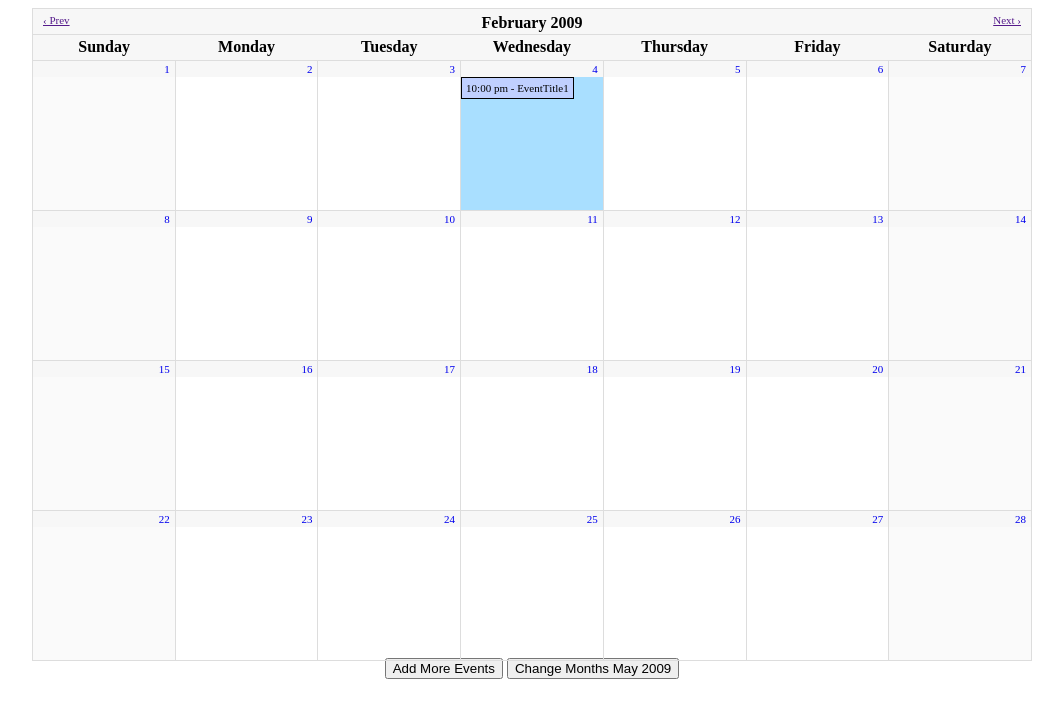
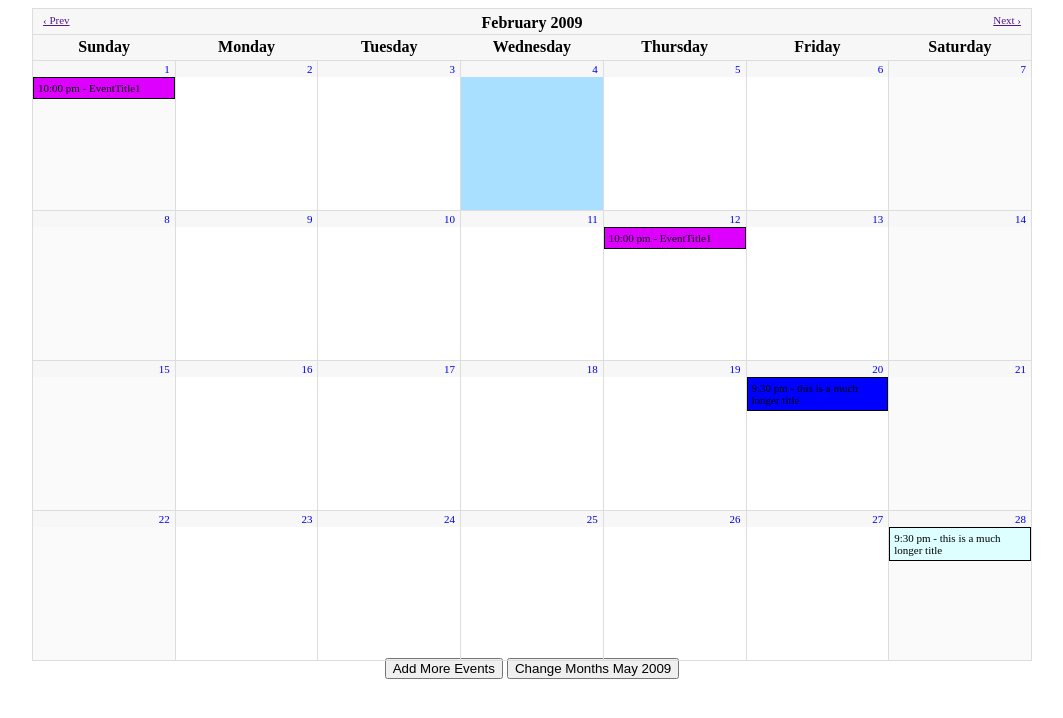
Before and after one commit to atmos/svnimport-test, a plain HTML site: page Index.html in a window 1280 px wide. Shown: the whole page, without its empty margins (108-1171 px from the left). Drawn offline with Linux system fonts and the light colour scheme.

Commit message:
ref #4, #16, #7 closes #$, #16 JSON date formating and new extension points added.

```diff
--- a/Index.html
+++ b/Index.html
@@ -24,8 +24,8 @@
 				width: 1000,
 				onMonthChanged: function(dateIn) {
 					//this could be an Ajax call to the backend to get this months events
-					//var events = [ 	{ "EventID": 7, "Date": new Date(2009, 1, 1), "Title": "10:00 pm - EventTitle1", "URL": "#", "Description": "This is a sample event description", "CssClass": "Birthday" },
-					//				{ "EventID": 8, "Date": new Date(2009, 1, 2), "Title": "9:30 pm - this is a much longer title", "URL": "#", "Description": "This is a sample event description", "CssClass": "Meeting" }
+					//var events = [ 	{ "EventID": 7, "StartDate": new Date(2009, 1, 1), "Title": "10:00 pm - EventTitle1", "URL": "#", "Description": "This is a sample event description", "CssClass": "Birthday" },
+					//				{ "EventID": 8, "StartDate": new Date(2009, 1, 2), "Title": "9:30 pm - this is a much longer title", "URL": "#", "Description": "This is a sample event description", "CssClass": "Meeting" }
 					//];
 					//$.jMonthCalendar.ReplaceEventCollection(events);
 					return true;
@@ -40,10 +40,10 @@
 			};
 
 
-			var events = [ 	{ "EventID": 1, "Date": new Date(2009, 1, 1), "Title": "10:00 pm - EventTitle1", "URL": "#", "Description": "This is a sample event description", "CssClass": "Birthday" },
-							{ "EventID": 1, "Date": new Date(2009, 1, 4), "Title": "10:00 pm - EventTitle1", "URL": "#", "Description": "This is a sample event description", "CssClass": "Birthday" },
-							{ "EventID": 2, "Date": new Date(2009, 1, 3), "Title": "9:30 pm - this is a much longer title", "URL": "#", "Description": "This is a sample event description", "CssClass": "Meeting" },
-							{ "EventID": 3, "Date": new Date(2009, 1, 20), "Title": "9:30 pm - this is a much longer title", "URL": "#", "Description": "This is a sample event description", "CssClass": "Meeting" }
+			var events = [ 	{ "EventID": 1, "StartDate": "new Date(2009, 1, 1)", "Title": "10:00 pm - EventTitle1", "URL": "#", "Description": "This is a sample event description", "CssClass": "Birthday" },
+							{ "EventID": 1, "StartDate": new Date(2009, 1, 12), "Title": "10:00 pm - EventTitle1", "URL": "#", "Description": "This is a sample event description", "CssClass": "Birthday" },
+							{ "EventID": 2, "StartDate": "2009-02-28T00:00:00.0000000", "Title": "9:30 pm - this is a much longer title", "URL": "#", "Description": "This is a sample event description", "CssClass": "Meeting" },
+							{ "EventID": 3, "StartDate": new Date(2009, 1, 20), "Title": "9:30 pm - this is a much longer title", "URL": "#", "Description": "This is a sample event description", "CssClass": "Meeting" }
 			];
 
 			var newoptions = { };
@@ -53,13 +53,13 @@
 			//$.jMonthCalendar.Initialize(newoptions, newevents);
 
 
-			$.jMonthCalendar.Initialize(options, newevents);
+			$.jMonthCalendar.Initialize(options, events);
 
 
 
 
-			var extraEvents = [	{ "EventID": 5, "Date": new Date(2009, 0, 11), "Title": "10:00 pm - EventTitle1", "URL": "#", "Description": "This is a sample event description", "CssClass": "Birthday" },
-								{ "EventID": 6, "Date": new Date(2009, 0, 20), "Title": "9:30 pm - this is a much longer title", "URL": "#", "Description": "This is a sample event description", "CssClass": "Meeting" }
+			var extraEvents = [	{ "EventID": 5, "StartDate": new Date(2009, 0, 11), "Title": "10:00 pm - EventTitle1", "URL": "#", "Description": "This is a sample event description", "CssClass": "Birthday" },
+								{ "EventID": 6, "StartDate": new Date(2009, 0, 20), "Title": "9:30 pm - this is a much longer title", "URL": "#", "Description": "This is a sample event description", "CssClass": "Meeting" }
 			];
 
 			$("#Button").click(function() {
--- a/css/core.css
+++ b/css/core.css
@@ -21,6 +21,6 @@ a { font-size:11px; }
 #CalendarBody .Inactive, #CalendarBody .Weekend { background:#fafafa none repeat scroll 0 0; }
 .Today { background:#A9DFFF none repeat scroll 0 0; }
 
-#jMonthCalendar .Event { font-size:12px; padding:4px; background-color:#C0D0FF; margin-bottom:1px; -moz-border-radius:0 8px 8px 8px; border:solid 1px #000; cursor:pointer; display:block; position:absolute; }
+#jMonthCalendar .Event { font-size:12px; padding:4px; background-color:#C0D0FF; margin-bottom:1px; -moz-border-radius:0 8px 8px 8px; border:solid 1px #000; cursor:pointer; display:block; }
 .Event a { text-decoration:none; color:#000; }
 .Event a:hover { text-decoration:underline; }
--- a/js/jMonthCalendar.js
+++ b/js/jMonthCalendar.js
@@ -35,6 +35,7 @@
 			onEventBlockOver: function(event) { return true; },
 			onEventBlockOut: function(event) { return true; },
 			onDayLinkClick: function(date) { return true; },
+			onDayCellClick: function(date) { return true; },
 			locale: {
 				days: ["Sunday", "Monday", "Tuesday", "Wednesday", "Thursday", "Friday", "Saturday", "Sunday"],
 				daysShort: ["Sun", "Mon", "Tue", "Wed", "Thu", "Fri", "Sat", "Sun"],
@@ -52,6 +53,34 @@
 		var month = ((date.getMonth()+1)<10) ? "0" + (date.getMonth()+1) : (date.getMonth()+1);
 		var day = (date.getDate() < 10) ? "0" + date.getDate() : date.getDate();
 		return "c_" + month + day + date.getFullYear();
+	};
+	var GetJSONDate = function(jsonDateString) {
+		//check conditions for different types of accepted dates
+		var tDt, k;
+
+		if (typeof jsonDateString == "string") {
+			//  "2008-12-28T00:00:00.0000000"
+			var isoReg = /^([0-9]{4})-([0-9]{2})-([0-9]{2})T([0-9]{2}):([0-9]{2}):([0-9]{2}).([0-9]{7})$/;
+
+			//  "new Date(2009, 1, 1)"
+			//  "new Date(1230444000000)
+			var newReg = /^new/;
+
+			//  "\/Date(1234418400000-0600)\/"
+			var stdReg = /^\\\/Date\(([0-9]{13})-([0-9]{4})\)\\\/$/;
+
+			if (k = jsonDateString.match(isoReg)) {
+				tDt = new Date(k[1],k[2]-1,k[3]);
+			}
+			else if (k = jsonDateString.match(stdReg)) {
+				tDt = new Date(k[1]);
+			}
+			else if (k = jsonDateString.match(newReg)) {
+				tDt = eval('(' + jsonDateString + ')');
+			}
+		}
+
+		return tDt;
 	};
 	jQuery.jMonthCalendar = jQuery.J = function() {};
 
@@ -129,17 +158,6 @@
 			var then = new Date(this.getFullYear(), 0, 0, 0, 0, 0);
 			var time = now - then;
 			return Math.floor(time / 24*60*60*1000);
-		};
-		Date.prototype.GetJSONDate = function(jsonDateString) {
-			//check conditions for different types of accepted dates
-
-			//ISO
-
-			//New constructor literal
-
-			//Etc
-
-			return this.tmpDate;
 		};
 	}
 
@@ -248,7 +266,8 @@
 					atts['class'] += ' Today';
 				}
 
-				thisRow.append(jQuery("<td></td>").attr(atts).append('<div class="DateLabel"><a href="#">' + _currentDate.getDate() + '</a></div>'));
+				var dayLink = jQuery('<a href="#">' + _currentDate.getDate() + '</a>');
+				thisRow.append(jQuery("<td></td>").attr(atts).append(jQuery('<div class="DateLabel"></div>').append(dayLink)));
 
 				curDay++;
 				_currentDate.addDays(1);
@@ -259,18 +278,23 @@
 		} while (curDay < maxDays);
 
 
-		var a = jQuery(ids.container);
-		a.css({
-			"width" : defaults.width + "px",
-			"height" : defaults.height + "px"
-		});
-		var cal = jQuery('<table class="MonthlyCalendar" cellpadding="0" tablespacing="0"></table>');
-		cal = cal.append(headRow, tBody);
+		var a = jQuery(ids.container).css({ "width" : defaults.width + "px", "height" : defaults.height + "px" });
+		var cal = jQuery('<table class="MonthlyCalendar" cellpadding="0" tablespacing="0"></table>').append(headRow, tBody);
 
 		a.hide();
 		a.html(cal);
+		a.fadeIn("normal");
 
-		a.fadeIn("normal");
+
+		//connect up the day links/cells
+		jQuery.each(jQuery("td", tBody), function() {
+			jQuery(this).click(function() {
+				defaults.onDayCellClick(getDateFromId(jQuery(this).attr("id")));
+			});
+			jQuery("a", jQuery(this)).click(function() {
+				defaults.onDayLinkClick(getDateFromId(jQuery(this).attr("id")));
+			});
+		});
 
 		DrawEventsOnCalendar();
 	}
@@ -279,57 +303,50 @@
 		if (calendarEvents && calendarEvents.length > 0) {
 			var headHeight = defaults.labelHeight + defaults.navHeight;
 			var dtLabelHeight = jQuery(".DateLabel:first", ids.container).outerHeight();
-			alert(dtLabelHeight);
 
 
 			jQuery.each(calendarEvents, function(){
 				var ev = this;
+				//Date Parse the JSON to create a new Date to work with here
+				var sDt, eDt;
 
+				if(ev.StartDate) {
+					if (typeof ev.StartDate == 'object' && ev.StartDate.getDate) { sDt = ev.StartDate; }
+					if (typeof ev.StartDate == 'string' && ev.StartDate.split) { sDt = GetJSONDate(ev.StartDate); }
+				} else {
+					return;  //no start date, no event.
+				}
+				alert("sDt = " + sDt);
 
-
-				//Date Parse the JSON to create a new Date to work with here
+				if(ev.EndDate) {
+					if (typeof ev.EndDate == 'object' && ev.EndDate.getDate) { eDt = ev.EndDate; }
+					if (typeof ev.EndDate == 'string' && ev.EndDate.split) { eDt = GetJSONDate(ev.EndDate); }
+				}
 
 
 				//is the start date in range, put it on the calendar?
-				if(ev.StartDate && (ev.StartDate >= _beginDate) && (ev.StartDate <= _endDate)) {
+				//handle multi day range first
 
 
-				}
+				if(sDt) {
+					if ((sDt >= _beginDate) && (sDt <= _endDate)) {
+						var cell = jQuery("#" + getDateId(sDt), jQuery(ids.container));
+						var label = jQuery(".DateLabel", cell);
+
+						var link = jQuery('<a href="' + ev.URL + '">' + ev.Title + '</a>');
+						var event = jQuery('<div class="Event" id="Event_' + ev.EventID + '"></div>').append(link);
 
 
-				//handle multi day range first
-				if(ev.StartDate && ev.EndDate && (ev.StartDate.getShortDate() <= ev.EndDate.getShortDate())) {
-					alert("multi");
-					alert("start is before end = good");
-				}
-
-				//then handle single day events to be under multi day events.
-
-
-
-				if (((ev.StartDate >= _beginDate) && (ev.StartDate <= _endDate)) && ((ev.EndDate >= _beginDate) && (ev.EndDate <= _endDate))) {
-					//check for multi day event
-
-					var cell = jQuery("#" + getDateId(ev.StartDate), jQuery(ids.container));
-					var label = jQuery(".DateLabel", cell);
-					var pos = label.position();
-					alert("left=" + pos.left + " " + "top=" + pos.top);
-
-					var event = jQuery('<div class="Event" id="Event_' + ev.EventID + '"></div>');
-
 						if(ev.CssClass) { event.addClass(ev.CssClass) }
-
 						event.click(function() { defaults.onEventBlockClick(ev); });
 						event.hover(function() { defaults.onEventBlockOver(ev); }, function() { defaults.onEventBlockOut(ev); })
 
-					var link = jQuery('<a href="' + ev.URL + '">' + ev.Title + '</a>');
 
-					event.append(link);
 						event.hide();
 						cell.append(event);
 						event.fadeIn("normal");
 					}
-
+				}
 			});
 		}
 	}
```
Lines whose indentation alone changed are shown as unchanged.
